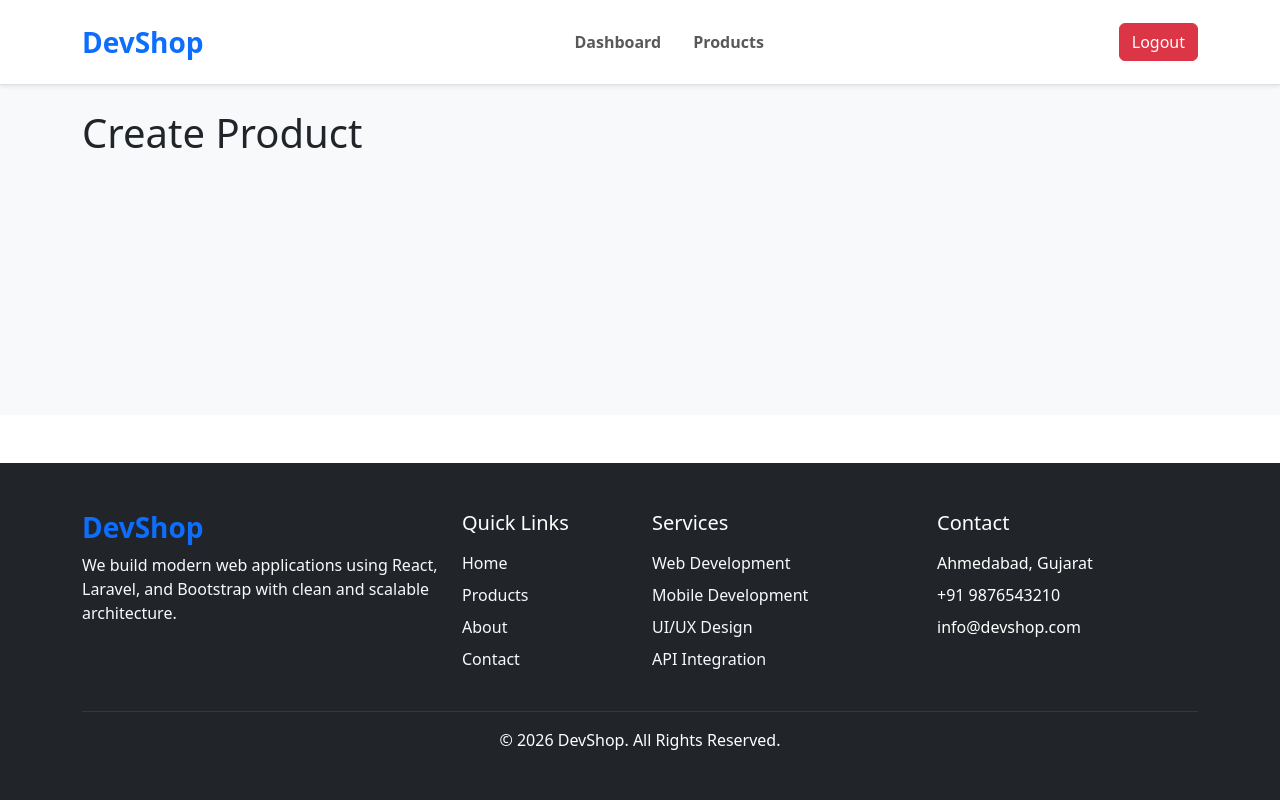
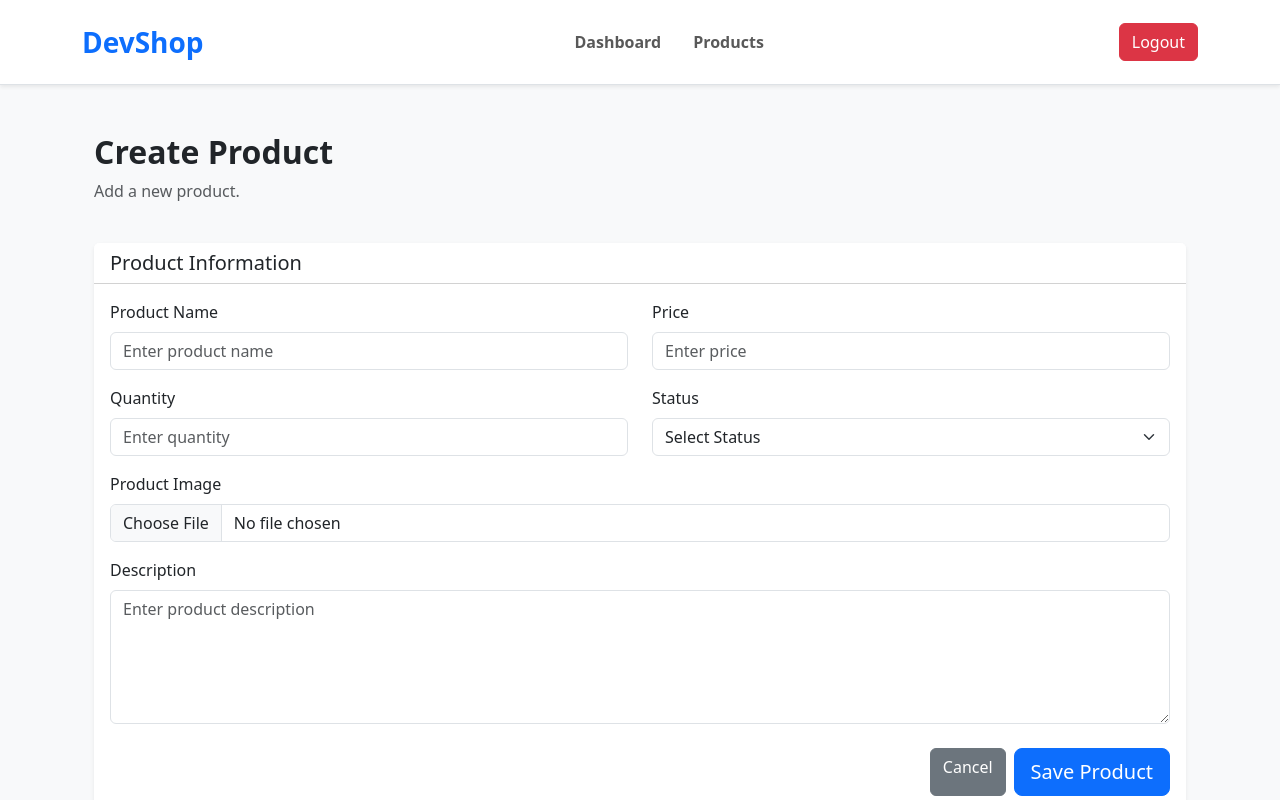
Before and after one commit to devang017/react_laravel_frontend, a React (Vite) app: page /products/create in a window 1280 px wide. Shown: the top 800 px of the page. Built offline with nearby package versions, Linux system fonts and the light colour scheme; no server answers; sample sign-in values are in the browser's storage.

Commit message:
product create

```diff
--- a/src/api/axios.js
+++ b/src/api/axios.js
@@ -3,8 +3,7 @@ import axios from "axios";
 const api = axios.create({
     baseURL: import.meta.env.VITE_API_URL,
     headers: {
-        Accept: "application/json",
-        "Content-Type": "application/json",
+        Accept: "application/json"
     },
 });
 
--- a/src/api/products.js
+++ b/src/api/products.js
@@ -3,3 +3,10 @@ import api from "./axios";
 export const getProducts = async (data) => {
     return await api.get("/products", data);
 };
+
+export const storeProduct = async (data) => {
+    return await api.post("/products", data,  {
+    headers: {
+        "Content-Type": "multipart/form-data",
+    }});
+};
--- a/src/pages/products/Create.jsx
+++ b/src/pages/products/Create.jsx
@@ -1,7 +1,147 @@
+import { useState } from "react";
+import { Container, Row, Col, Card, Form, Button, Alert } from "react-bootstrap";
+import { NavLink, useNavigate } from "react-router-dom";
+import { storeProduct } from "../../api/products";
+
 export default function Create() {
+
+    const navigate = useNavigate();
+    const [name, setName] = useState("");
+    const [price, setPrice] = useState("");
+    const [quantity, setQuantity] = useState("");
+    const [status, setStatus] = useState("");
+    const [image, setImage] = useState(null);
+    const [description, setDescription] = useState("");
+    const [errors, setErrors] = useState({});
+    const [message, setMessage] = useState("");
+    const [loading, setLoading] = useState(false);
+
+    const handleSubmit = async (e) => {
+        e.preventDefault();
+
+        setErrors({});
+        setMessage("");
+        setLoading(true);
+
+        try {
+            await storeProduct({
+                name,
+                price,
+                quantity,
+                status,
+                image,
+                description
+            });
+
+            // Redirect
+            navigate("/products/index");
+        } catch (error) {
+            console.log(error);
+            if (error.response?.status === 422) {
+                setErrors(error.response.data.errors);
+
+            } else if (error.response?.status === 401) {
+                setMessage(error.response.data.message);
+
+            } else {
+                setMessage("Something went wrong. Please try again.");
+            }
+
+        } finally {
+            setLoading(false);
+        }
+
+    }
+
     return (
-        <div>
-            <h1>Create Product</h1>
-        </div>
+        <Container fluid className="py-4">
+
+            {/* Page Heading */}
+            <Row className="mb-4">
+                <Col>
+                    <h2 className="fw-bold">Create Product</h2>
+                    <p className="text-muted">
+                        Add a new product.
+                    </p>
+                </Col>
+                {message && (
+                    <Alert variant="danger">
+                        {message}
+                    </Alert>
+                )}
+            </Row>
+
+            <Card className="shadow-sm border-0">
+
+                <Card.Header className="bg-white">
+                    <h5 className="mb-0">
+                        Product Information
+                    </h5>
+                </Card.Header>
+
+                <Card.Body>
+                    <Form onSubmit={handleSubmit}>
+                        <Row>
+                            <Col md={6}>
+                                <Form.Group className="mb-3">
+                                    <Form.Label>Product Name</Form.Label>
+                                    <Form.Control type="text" value={name} onChange={(e) => setName(e.target.value)} placeholder="Enter product name" isInvalid={!!errors.name} />
+                                    <Form.Control.Feedback type="invalid">{errors.name?.[0]}</Form.Control.Feedback>
+                                </Form.Group>
+                            </Col>
+
+                            <Col md={6}>
+                                <Form.Group className="mb-3">
+                                    <Form.Label> Price </Form.Label>
+                                    <Form.Control type="number" value={price} onChange={(e) => setPrice(e.target.value)} placeholder="Enter price" isInvalid={!!errors.price} />
+                                    <Form.Control.Feedback type="invalid">{errors.price?.[0]}</Form.Control.Feedback>
+                                </Form.Group>
+                            </Col>
+                        </Row>
+
+                        <Row>
+                            <Col md={6}>
+                                <Form.Group className="mb-3">
+                                    <Form.Label>Quantity</Form.Label>
+                                    <Form.Control type="number" value={quantity} onChange={(e) => setQuantity(e.target.value)} placeholder="Enter quantity" isInvalid={!!errors.quantity} />
+                                    <Form.Control.Feedback type="invalid">{errors.quantity?.[0]}</Form.Control.Feedback>
+                                </Form.Group>
+                            </Col>
+
+                            <Col md={6}>
+                                <Form.Group className="mb-3">
+                                    <Form.Label>Status</Form.Label>
+                                    <Form.Select value={status} onChange={(e) => setStatus(e.target.value)} isInvalid={!!errors.status}>
+                                        <option value="">Select Status</option>
+                                        <option value="1">Active</option>
+                                        <option value="0">Inactive</option>
+                                    </Form.Select>
+                                    <Form.Control.Feedback type="invalid">{errors.status?.[0]}</Form.Control.Feedback>
+                                </Form.Group>
+                            </Col>
+                        </Row>
+
+                        <Form.Group className="mb-3">
+                            <Form.Label> Product Image </Form.Label>
+                            <Form.Control type="file" onChange={(e) => setImage(e.target.files[0])} isInvalid={!!errors.image} />
+                            <Form.Control.Feedback type="invalid">{errors.image?.[0]}</Form.Control.Feedback>
+                        </Form.Group>
+
+                        <Form.Group className="mb-4">
+                            <Form.Label>Description</Form.Label>
+                            <Form.Control as="textarea" rows={5} value={description} onChange={(e) => setDescription(e.target.value)} placeholder="Enter product description" isInvalid={!!errors.description} />
+                            <Form.Control.Feedback type="invalid">{errors.description?.[0]}</Form.Control.Feedback>
+                        </Form.Group>
+
+                        <div className="d-flex justify-content-end gap-2">
+                            <Button as={NavLink} to="/products/index" variant="secondary">Cancel</Button>
+                            <Button variant="primary" size="lg" type="submit" disabled={loading}>
+                                {loading ? "Saving..." : "Save Product"}
+                            </Button>
+                        </div>
+                    </Form>
+                </Card.Body>
+            </Card>
+        </Container>
     );
 }
```
